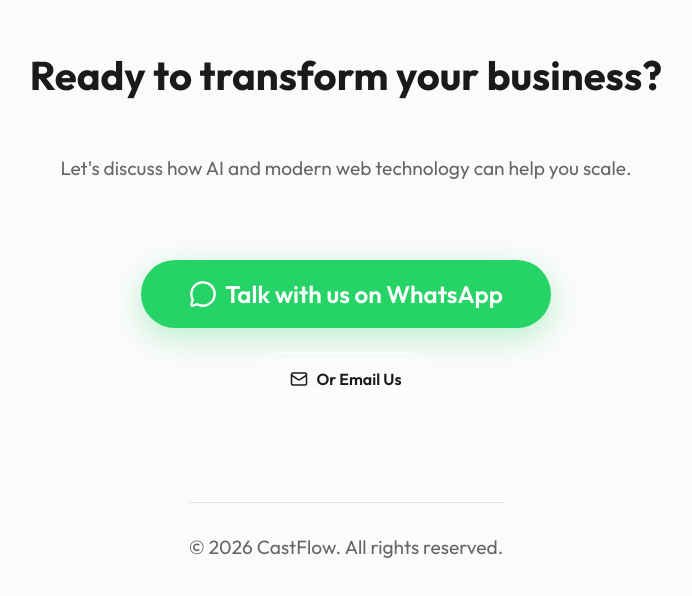
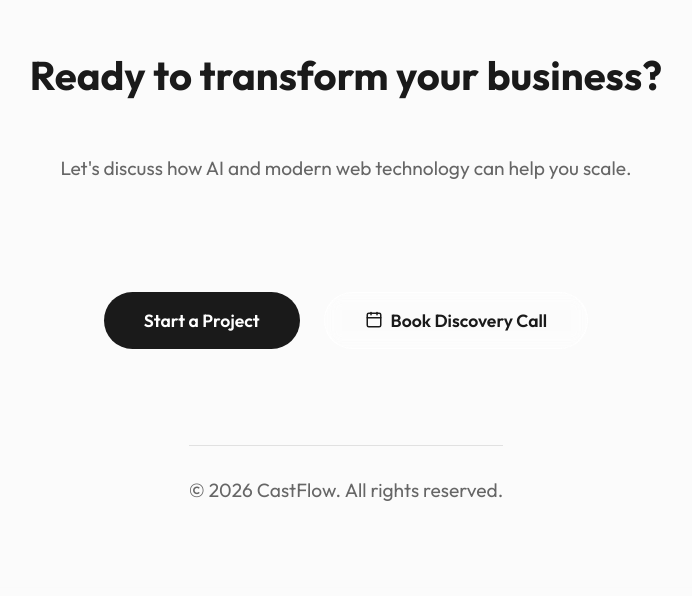
Before and after one commit to workbinodshaw-design/binodsite, a React (Vite) app: page /services in a window 1280 px wide. Shown: the part 1897-2493 px from the top of the page, without its empty margins (294-986 px from the left). Built offline with nearby package versions, Linux system fonts and the light colour scheme; no server answers.

Commit message:
style: replace massive footer whatsapp button with sleek professional CTA buttons

```diff
--- a/src/components/ContactSection.jsx
+++ b/src/components/ContactSection.jsx
@@ -1,5 +1,5 @@
 import React from 'react';
-import { Mail, Calendar, MessageCircle } from 'lucide-react';
+import { Calendar } from 'lucide-react';
 
 const ContactSection = () => {
   return (
@@ -7,26 +7,12 @@ const ContactSection = () => {
       <h2>Ready to transform your business?</h2>
       <p>Let's discuss how AI and modern web technology can help you scale.</p>
 
-      <div className="contact-buttons" style={{ flexDirection: 'column', alignItems: 'center', gap: '1.5rem' }}>
-        <a
-          href="https://wa.me/919394683474"
-          target="_blank"
-          rel="noreferrer"
-          className="btn"
-          style={{
-            textDecoration: 'none',
-            background: '#25D366',
-            color: 'white',
-            fontSize: '1.5rem',
-            padding: '1.2rem 3rem',
-            boxShadow: '0 10px 30px rgba(37, 211, 102, 0.3)',
-            borderRadius: '100px'
-          }}
-        >
-          <MessageCircle size={28} /> Talk with us on WhatsApp
+      <div className="contact-buttons" style={{ display: 'flex', flexDirection: 'row', justifyContent: 'center', gap: '1.5rem', marginTop: '2rem' }}>
+        <a href="mailto:work.binodshaw@gmail.com" className="btn btn-primary" style={{ textDecoration: 'none', padding: '1rem 2.5rem', fontSize: '1.1rem' }}>
+          Start a Project
         </a>
-        <a href="mailto:work.binodshaw@gmail.com" className="btn btn-secondary" style={{ textDecoration: 'none' }}>
-          <Mail size={18} /> Or Email Us
+        <a href="https://calendly.com/" target="_blank" rel="noreferrer" className="btn btn-secondary" style={{ textDecoration: 'none', padding: '1rem 2.5rem', fontSize: '1.1rem' }}>
+          <Calendar size={18} /> Book Discovery Call
         </a>
       </div>
 
```
